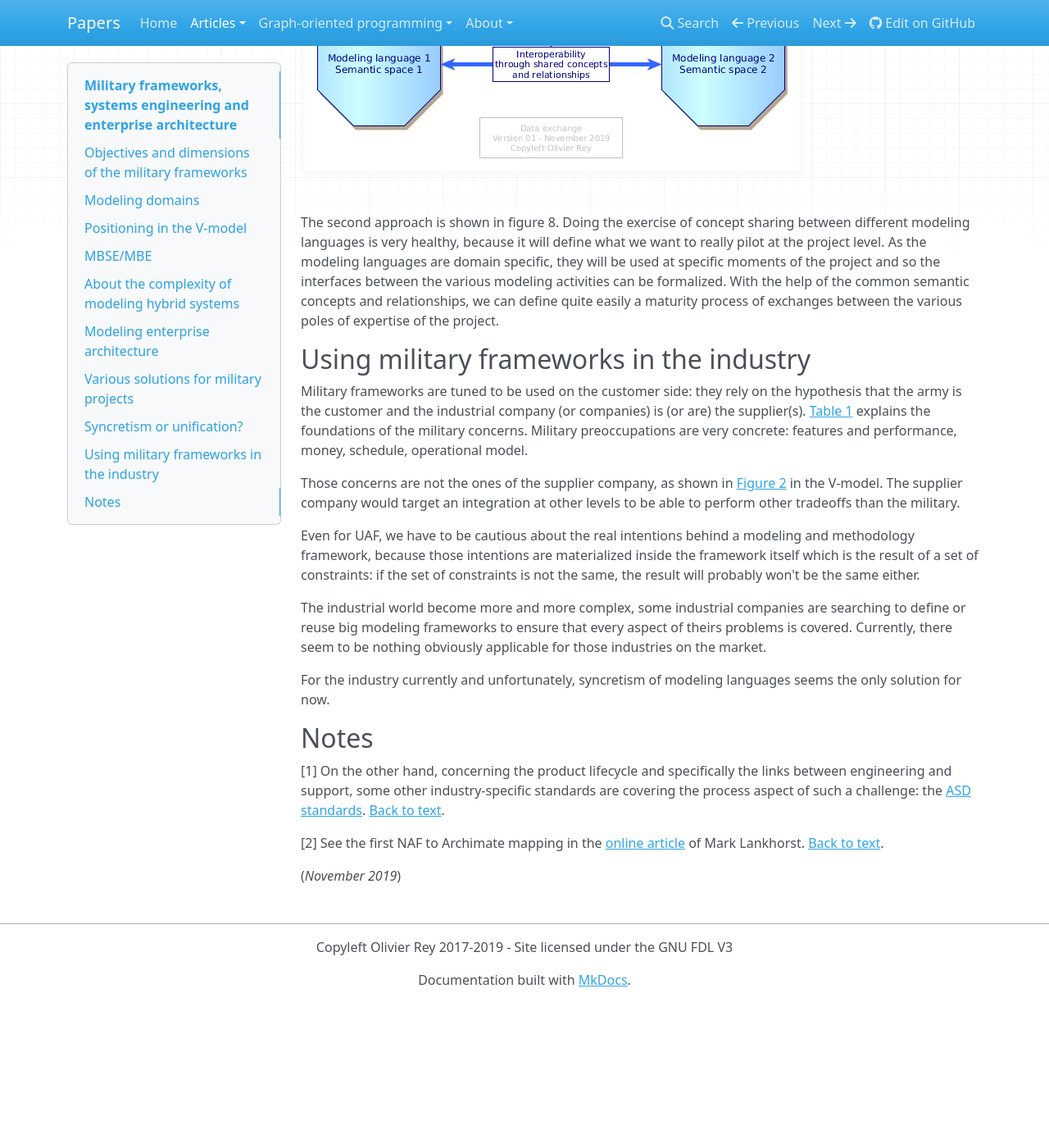
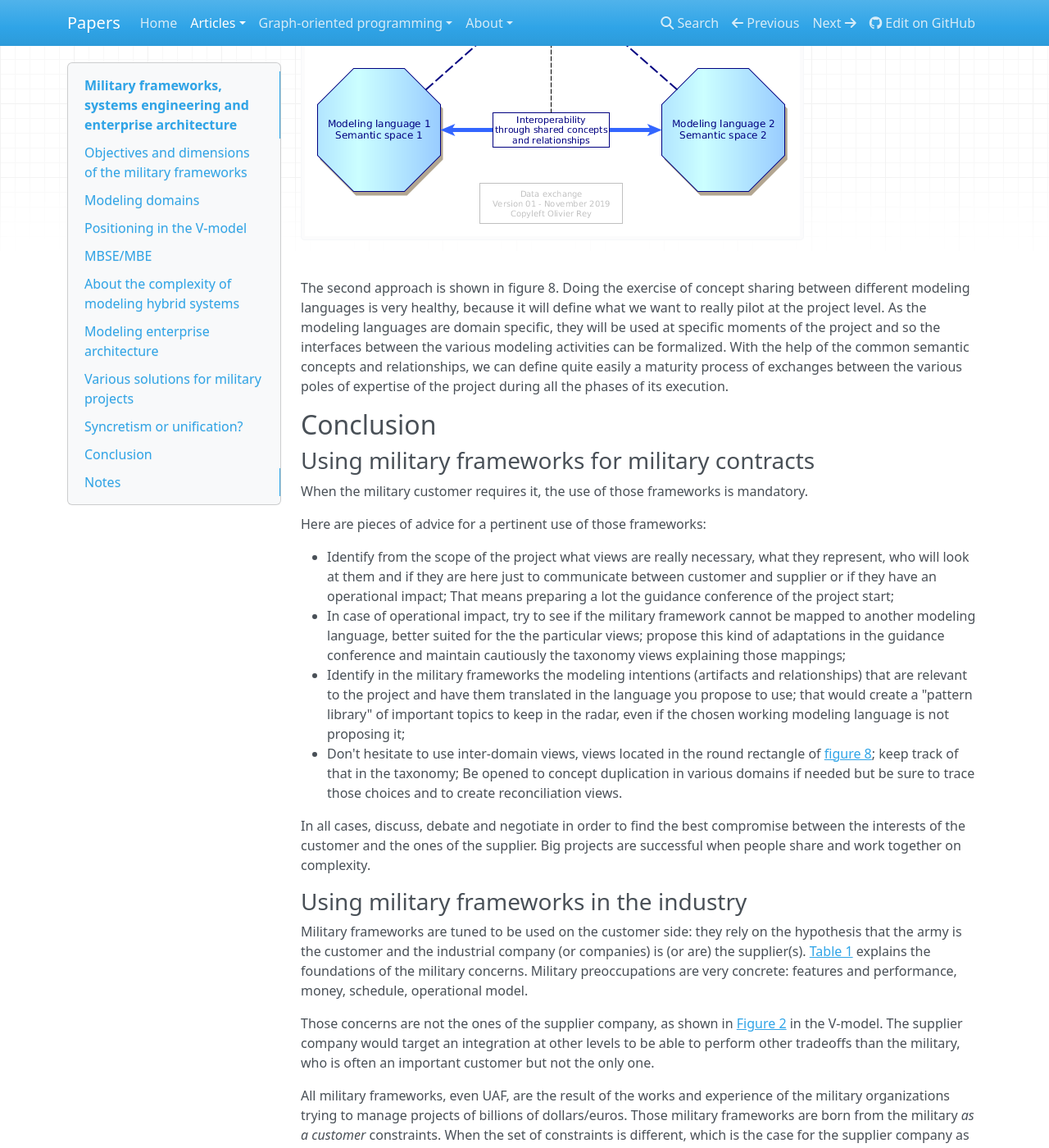
Before and after one commit to orey/papers, an MkDocs documentation site: the page built from docs/articles/mbse-vs-ea.md, in a window 1280 px wide and 1400 px high, scrolled down 15637 px. Shown: the whole window at 82% size. Built offline with MkDocs 1.6.1, drawn with Linux system fonts in a browser that asks for light colours; nearby versions of some CDN libraries; old or Windows-style settings are respelled for this version of MkDocs; before the commit the page ends 16860 px from its top, so only the background shows below that; some of the changed text lies outside the part shown.

Commit message:
coquilles

```diff
--- a/docs/articles/mbse-vs-ea.md
+++ b/docs/articles/mbse-vs-ea.md
@@ -14,7 +14,7 @@
 
 ## Objectives and dimensions of the military frameworks
 
-The main objective searched by military organization is to be able to master a global project of several billions of dollars/euros from the design phase to the support and operational phase. Because those projects/programs can be very large and very complex, the idea was that everyone (military organization and supplier organizations) share the same set of "views" on the program in order to share understanding of what was to be done, how requirements were taken into account, the full lifecycle of the project and the product.
+The main objective searched by military organization is to be able to master a global project of several billions of dollars/euros from the design phase to the support and operational phase. Because those projects/programs can be very large and very complex, the idea was that everyone (military organization and supplier organizations) share the same set of "views" on the program in order to share understanding of what was to be done, how requirements were taken into account, what is the full lifecycle of the product and how the project should be managed.
 
 <a name="table1"></a>*Table 1: Structure of military requirements*
 
@@ -41,9 +41,9 @@
 
 ![The 3 modeling domains of military frameworks](../yed/mbse-ea-pm.png)
 
-The figure 1 shows the 3 modeling modeling domains and the 4 areas of concerns that they are traditionally covering.
+The figure 1 shows the 3 modeling modeling domains that they are traditionally covered in military frameworks.
 
-In terms of modeling, we could say that the core objective of the military frameworks is to have, in a single repository, the [systems engineering](https://sebokwiki.org) (MBE/MBSE, the [enterprise architecture](https://en.wikipedia.org/wiki/Enterprise_architecture) and the project management *gathered together*.
+In terms of modeling, we could say that the core objective of the military frameworks is to have, in a single repository, the [systems engineering](https://sebokwiki.org) (MBE/MBSE), the [enterprise architecture](https://en.wikipedia.org/wiki/Enterprise_architecture) and the project management *gathered together*.
 
 ## Positioning in the V-model
 
@@ -123,7 +123,7 @@
 
 Let us take a sample in a non military domain: the constellations of satellites. To be able to operate a constellation of more than 100 satellites in a crowded space, the ground segment complexity is very high.
 
-The thing is it is not easy to design the product (the satellite) as the set of software required to operate many instances of this very satellite. More and more military systems are facing the same kind of problems: they must be tightly coupled together.
+The thing is it is not easy to design the product (the satellite) as the set of software required to operate many instances of this very satellite. More and more military systems are facing the same kind of problems: they must tightly couple together the product definition and the product support design phases.
 
 How to ensure that all the requirements are taken in charge by all sub-systems in the global system, above all when the way of model management software systems is more related to IT techniques such as enterprise architecture, IT architecture or software architecture?
 
@@ -145,13 +145,13 @@
   * The biased process-driven project able to change the company processes but without any efficiency for the company (for instance by bringing more Excel spreadsheets, more blocking steps, multiple keying and bureaucracy than the company already has);
   * The biased IT-driven project able to change the IT systems without being synchronized with new processes (and generating more troubles, data inconsistencies, process problems, double keying, etc.).
 
-Samples of those traps are numerous. For the first case, transformation projects led by process experts often lead to a huge loss of money because they create more Excel tools and often add layers of procedures to already overly complex environments. For the second case, a typical example is the "tool project approach": when users have a need, let's by a tool and deploy it. Those two sample lead to the same result: inefficient, error prone and expensive processes, and inefficient, error prone and expensive IT systems.
+Samples of those traps are numerous. For the first case, transformation projects led by process experts often lead to a huge loss of money because they create more Excel tools and often add layers of procedures to already overly complex environments. For the second case, a typical example is the "tool project approach": when users have a need, let's buy a tool and deploy it. Those two sample lead to the same result: inefficient, error prone and expensive processes, and inefficient, error prone and expensive IT systems. In one word: more recurring costs, less productivity and a future cost of change that increased.
 
 Enterprise architecture, by its way of considering the processes and IT systems together enables to perform the proper tradeoffs in projects and to plan a real digital transformation, meaning a process and IT systems joint transformation targeting a better efficiency (cost reduction or productivity enhancement).
 
 ## Various solutions for military projects
 
-Considering the military requirements of [table 1](#table1), the various frameworks we mentioned propose several methodological and modeling solutions.
+Considering the military requirements of [table 1](#table1), let us dig into the various frameworks that enable to model military projects.
 
 ### The best of breed solutions
 
@@ -168,7 +168,7 @@
 
 As we can see in the table 2, we have 3 ways of modeling the full program: SysML, Archimate and a planning tool.
 
-The 3 metamodels not being integrated together, we may have problems at the "interfaces" of each domain.
+The 3 metamodels not being integrated together, we may have problems at the "interfaces" of each domain (see [later](#bridge) in the article).
 
 SysML proposes 9 kinds of diagrams and Archimate 13 basic viewpoints, what corresponds to approximately 22 types of diagrams. If we had 2 or 3 viewpoints for planning, we would end up with a solution presenting around 25 viewpoints.
 
@@ -232,11 +232,11 @@
 
 This way of working can be quite easy in a simple project but can quickly become very complicated when the project is suppose to build several "products" of several kinds (which is the case in big military programs).
 
-For instance, to be able to create meaningful and useful views in a new aircraft project containing the aircraft, the ground segment and the support system, complex and *different* conventions will have to be taken for each big "chunk" of the program. But, if we specialize each part of the program with a specific *meaning* of artifacts per program part, what not using domain-specific modeling languages such as presented in the "best of breed" part above?
+For instance, to be able to create meaningful and useful views in a new aircraft project containing the aircraft, the ground segment and the support system, complex and *different* conventions will have to be taken for each big "chunk" of the program. But, if we specialize each part of the program with a specific *meaning* of artifacts per program part, why not using domain-specific modeling languages such as presented in the "best of breed" part above?
 
 ### Bridging several semantic domains together
 
-The advantage of having an integrated framework is the bridges between various domains. In a best of breed solution, the bridging are almost impossible unless the modeling tool is unifying several modeling languages.
+The advantage of having an integrated framework is the bridges between various domains. In a best of breed solution, the bridging are almost impossible unless the modeling tool is unifying several modeling languages (see [later](#bridge) in the article).
 
 Bridges can be very important in the lifecycle of a program, because they can link the two parts of the V-model (as shown in [figure 2](#figure2)). Samples are numerous and at the heart of many industrial projects:
 
@@ -319,37 +319,53 @@
 
 ### One or many?
 
-We have to says that we don't believe in unification, in the single modeling approach that covers any use case, in the "one size fits all" universal modeling language. That means syncretism: taking modeling languages for what they do best.
+<a name="bridge"></a>We have to say that we don't believe in unification, in the single modeling approach that covers any use case, in the "one size fits all" universal modeling language. That means we must use a syncretic approach: taking several modeling languages for what they do best.
 
-The problem of interlinking domains remains.
-
-This problem is generally solved by two approaches:
+<a name="linknote3"></a>The problem of interlinking models from different modeling languages remains. It can be solved by two approaches:
 
   * A tool based approach, integrating several metamodels together (with the risk of creating many semantic ambiguities by sticking together metamodels that have semantic overlap);
-  * A semantic approach where each modeling universe shares some concepts with other modeling universes, in an interoperability way.
+  * A semantic approach where each modeling universe shares some concepts with other modeling universes, in an interoperability way (semantic web techniques can be very usefull in that area [[3](#note3)]).
 
 <a name="figure8"></a>*Figure 8: Sharing concepts between two modeling languages*
 
 ![Sharing concepts](../yed/modeling-spaces.png)
 
-The second approach is shown in figure 8. Doing the exercise of concept sharing between different modeling languages is very healthy, because it will define what we want to really pilot at the project level. As the modeling languages are domain specific, they will be used at specific moments of the project and so the interfaces between the various modeling activities can be formalized. With the help of the common semantic concepts and relationships, we can define quite easily a maturity process of exchanges between the various poles of expertise of the project.
+The second approach is shown in figure 8. Doing the exercise of concept sharing between different modeling languages is very healthy, because it will define what we want to really pilot at the project level. As the modeling languages are domain specific, they will be used at specific moments of the project and so the interfaces between the various modeling activities can be formalized. With the help of the common semantic concepts and relationships, we can define quite easily a maturity process of exchanges between the various poles of expertise of the project during all the phases of its execution.
 
-## Using military frameworks in the industry
+## Conclusion
+
+### Using military frameworks for military contracts
+
+When the military customer requires it, the use of those frameworks is mandatory.
+
+Here are pieces of advice for a pertinent use of those frameworks:
+
+  * Identify from the scope of the project what views are really necessary, what they represent, who will look at them and if they are here just to communicate between customer and supplier or if they have an operational impact; That means preparing a lot the guidance conference of the project start;
+  * In case of operational impact, try to see if the military framework cannot be mapped to another modeling language, better suited for the the particular views; propose this kind of adaptations in the guidance conference and maintain cautiously the taxonomy views explaining those mappings;
+  * Identify in the military frameworks the modeling intentions (artifacts and relationships) that are relevant to the project and have them translated in the language you propose to use; that would create a "pattern library" of important topics to keep in the radar, even if the chosen working modeling language is not proposing it;
+  * Don't hesitate to use inter-domain views, views located in the round rectangle of [figure 8](#figure8); keep track of that in the taxonomy; Be opened to concept duplication in various domains if needed but be sure to trace those choices and to create reconciliation views.
+
+In all cases, discuss, debate and negotiate in order to find the best compromise between the interests of the customer and the ones of the supplier. Big projects are successful when people share and work together on complexity.
+
+### Using military frameworks in the industry
 
 Military frameworks are tuned to be used on the customer side: they rely on the hypothesis that the army is the customer and the industrial company (or companies) is (or are) the supplier(s). [Table 1](#table1) explains the foundations of the military concerns. Military preoccupations are very concrete: features and performance, money, schedule, operational model.
 
-Those concerns are not the ones of the supplier company, as shown in [Figure 2](#figure2) in the V-model. The supplier company would target an integration at other levels to be able to perform other tradeoffs than the military.
+Those concerns are not the ones of the supplier company, as shown in [Figure 2](#figure2) in the V-model. The supplier company would target an integration at other levels to be able to perform other tradeoffs than the military, who is often an important customer but not the only one.
 
-Even for UAF, we have to be cautious about the real intentions behind a modeling and methodology framework, because those intentions are materialized inside the framework itself which is the result of a set of constraints: if the set of constraints is not the same, the result will probably won't be the same either.
+All military frameworks, even UAF, are the result of the works and experience of the military organizations trying to manage projects of billions of dollars/euros. Those military frameworks are born from the military *as a customer* constraints. When the set of constraints is different, which is the case for the supplier company as an industrial company, the framework needed will not be the same.
 
-The industrial world become more and more complex, some industrial companies are searching to define or reuse big modeling frameworks to ensure that every aspect of theirs problems is covered. Currently, there seem to be nothing obviously applicable for those industries on the market.
+The industrial world becoming more and more complex, many industrial companies are searching to define or reuse big modeling frameworks to ensure that every aspect of theirs problems is covered, and that they can do all the panels of their required tradeoffs. Currently, in the market, there seem to be no obvious integrated enterprise framework suiting the full range of their needs.
 
-For the industry currently and unfortunately, syncretism of modeling languages seems the only solution for now.
+For the industry currently and unfortunately, syncretism of modeling languages seems the only solution.
 
 ## Notes
 
-<a name="note1"></a>[1] On the other hand, concerning the product lifecycle and specifically the links between engineering and support, some other industry-specific standards are covering the process aspect of such a challenge: the [ASD standards](http://www.sx000i.org/). [Back to text](#linknote1).
+<a name="note1"></a>[1] On the other hand, concerning the product lifecycle and specifically the links between engineering and support, some other industry-specific standards are covering the process aspect of such a challenge: the [ASD standards](http://www.sx000i.org/) - [Back to text](#linknote1).
 
-<a name="note2"></a>[2] See the first NAF to Archimate mapping in the [online article](https://bizzdesign.com/blog/nato-architecture-framework-archimate/) of Mark Lankhorst. [Back to text](#linknote2).
+<a name="note2"></a>[2] See the first NAF to Archimate mapping in the [online article](https://bizzdesign.com/blog/nato-architecture-framework-archimate/) of Mark Lankhorst - [Back to text](#linknote2).
+
+<a name="note3"></a>[3] Please see also the [extensive works](https://www.linkedin.com/in/nfigay/detail/recent-activity/posts/) of Nicolas Figay on PLM interoperability and Archimate models interoperability - [Back to text](#linknote3).
+
 
 (*November 2019*)
```
Also changed, not shown: other parts of docs/articles/mbse-vs-ea.md (+3 -3 lines), 1 other file.
